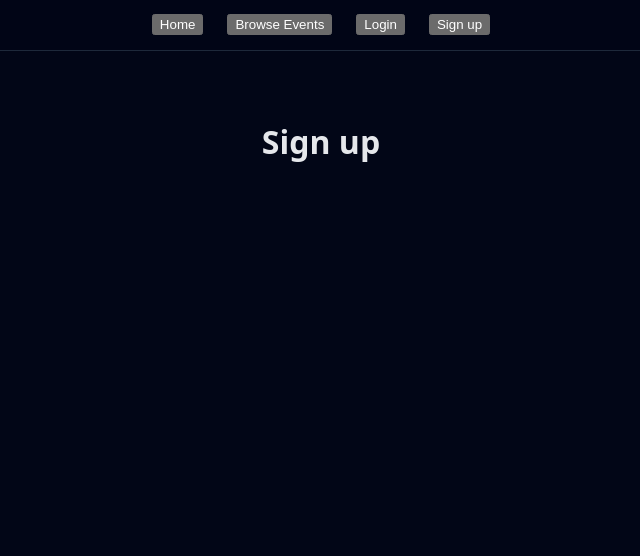
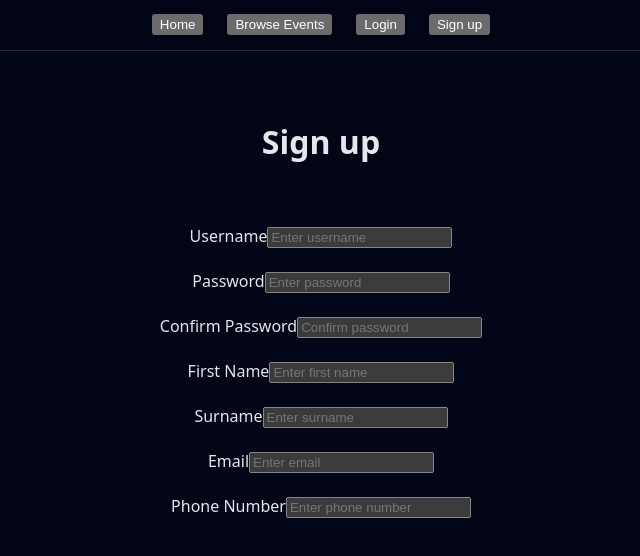
Before and after one commit to Oiko8/Planent_Web_App, a React (Vite) app: page / in a window 1280 px wide. Both pictures are taken after a click on the button "Sign up". Shown: the top 556 px of the page, without its empty margins (319-959 px from the left). Built offline with nearby package versions, Linux system fonts and the light colour scheme.

Commit message:
adding register page base

```diff
--- a/src/pages/LoginPage.tsx
+++ b/src/pages/LoginPage.tsx
@@ -15,6 +15,7 @@ export default function LoginPage({ onNavigate }: LoginPageProps) {
       {/* Username */}
       <div>
         <label>Username</label>
+        <br></br>
         <input
           value={username}
           onChange={(e) => setUsername(e.target.value)}
@@ -25,6 +26,7 @@ export default function LoginPage({ onNavigate }: LoginPageProps) {
       {/* Password */}
       <div>
         <label>Password</label>
+        <br></br>
         <input
           type="password"
           value={password}
--- a/src/pages/RegisterPage.tsx
+++ b/src/pages/RegisterPage.tsx
@@ -1,5 +1,98 @@
+import { use, useState } from "react";
+
+type RegisterPageProps = {
+    onNavigate: (page: string) => void;
+};
+
 export default function RegisterPage() {
+    const [username, setUsername] = useState<string>("");
+    const [password, setPassword] = useState<string>("");
+    const [passwordConfirm, setPasswordConfim] = useState<string>("");
+    const [firstName, setfirstName] = useState<string>("");
+    const [surname, setSurname] = useState<string>("");
+    const [email, setEmail] = useState<string>("");
+    const [phoneNumber, setPhoneNumber] = useState<string>("");
+
     return(
+      <div className="register-body">
         <h1 className="header">Sign up</h1>
+
+          {/* Username */}
+          <div>
+              <label>Username</label>
+              <input
+              value={username}
+              onChange={(e) => setUsername(e.target.value)}
+              placeholder="Enter username"
+              />
+          </div>
+          <br></br>
+
+          {/* Password */}
+          <div>
+              <label>Password</label>
+              <input
+              type="password"
+              value={password}
+              onChange={(e) => setPassword(e.target.value)}
+              placeholder="Enter password"
+              />
+          </div>
+          <br></br>
+
+          {/* Password Confirmation */}
+          <div>
+            <label>Confirm Password</label>
+            <input
+            type="password"
+            value={passwordConfirm}
+            onChange={(e) => setPasswordConfim(e.target.value)}
+            placeholder="Confirm password"
+            />
+          </div>
+          <br></br>
+
+          {/* Full name */}
+          <div>
+            <label>First Name</label>
+            <input
+            value={firstName}
+            onChange={(e) => setfirstName(e.target.value)}
+            placeholder="Enter first name"
+            />
+          </div>
+          <br></br>
+          <div>
+            <label>Surname</label>
+            <input
+            value={surname}
+            onChange={(e) => setSurname(e.target.value)}
+            placeholder="Enter surname"
+            />
+          </div>
+          <br></br>
+
+          {/* Email */}
+          <div>
+            <label>Email</label>
+            <input
+            value={email}
+            onChange={(e) => setEmail(e.target.value)}
+            placeholder="Enter email"
+            />
+          </div>
+          <br></br>
+
+          {/* Phone Number */}
+          <div>
+            <label>Phone Number</label>
+            <input
+            value={phoneNumber}
+            onChange={(e) => setPhoneNumber(e.target.value)}
+            placeholder="Enter phone number"
+            />
+          </div>
+
+      </div>
     );
 }
--- a/src/styles/index.css
+++ b/src/styles/index.css
@@ -85,6 +85,10 @@ html {
   text-align: center;
 }
 
+/* Register */
+.register-body {
+  text-align: center;
+}
 
 
 
```
